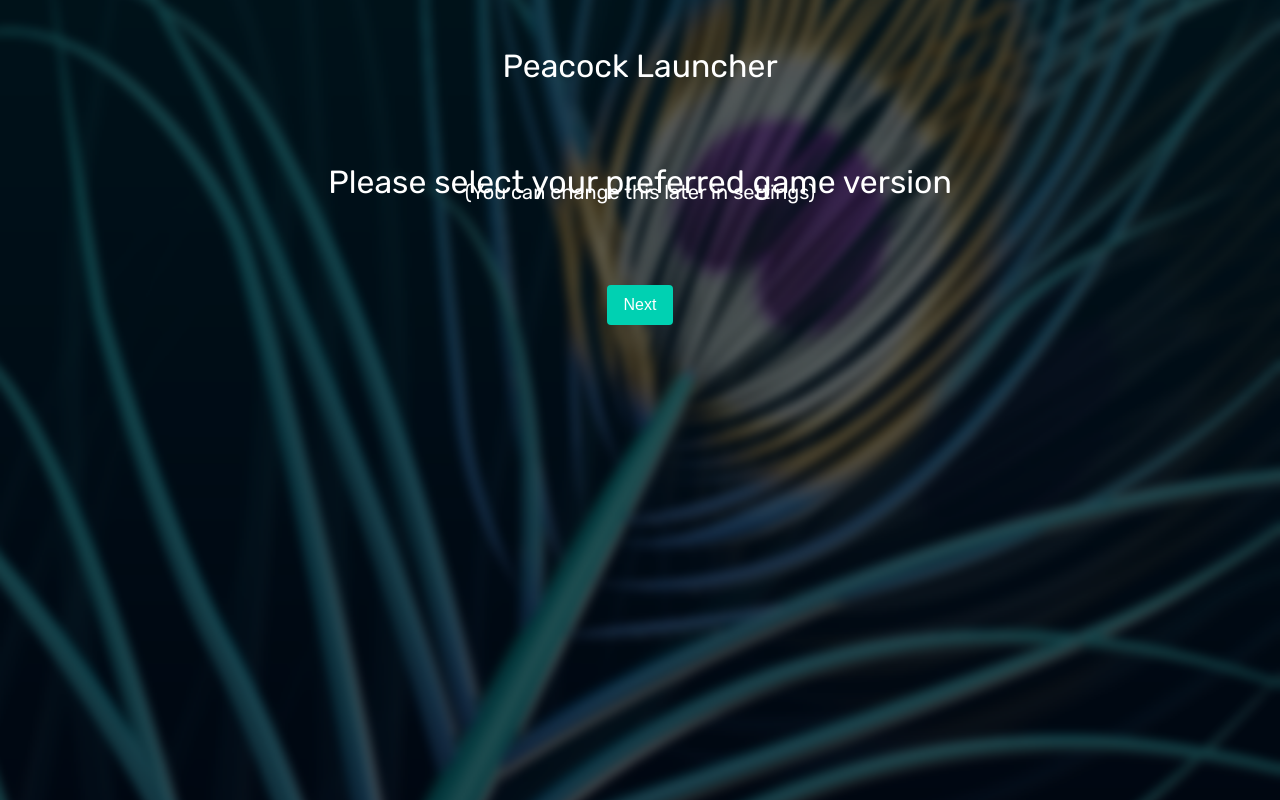
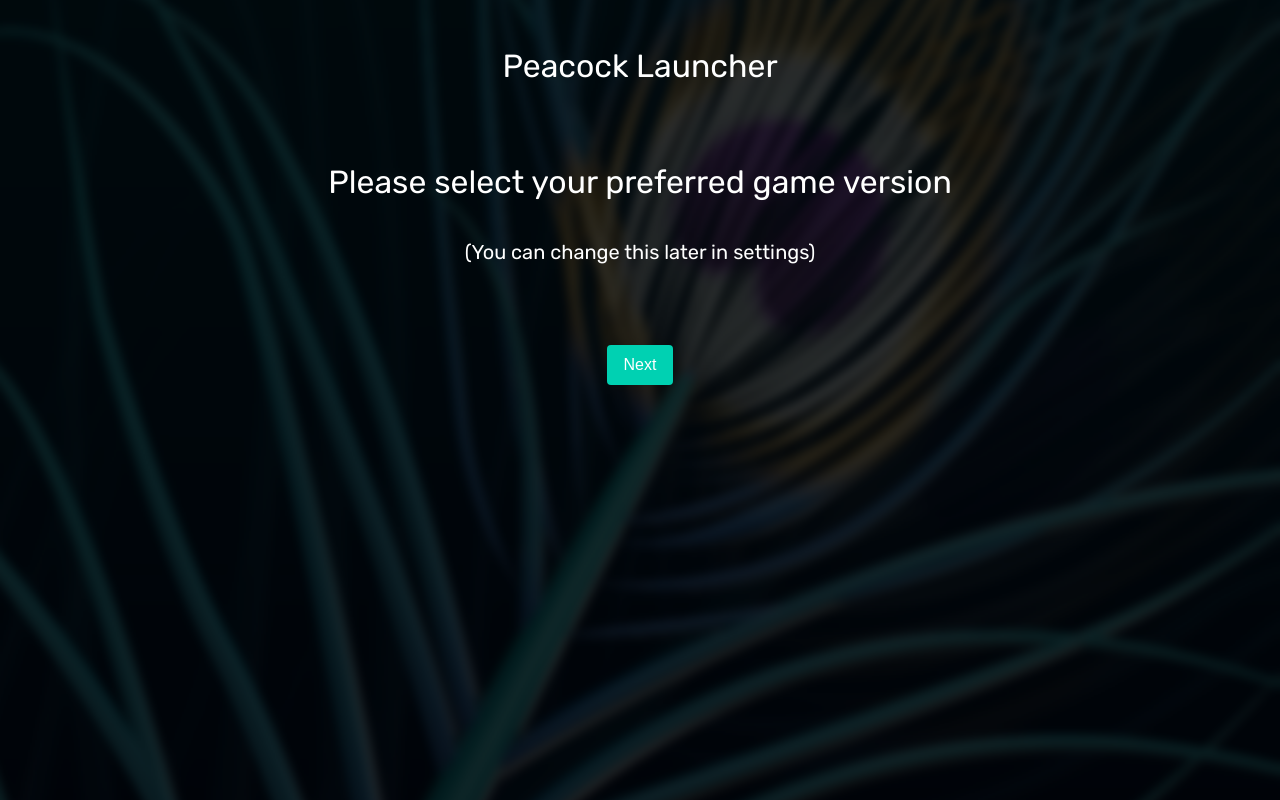
Before and after one commit to thepeacockproject/Launcher, a React (Vite) app: page / in a window 1280 px wide. Both pictures are taken after a click on the button "Begin Setup". Built offline with nearby package versions, Linux system fonts and the light colour scheme; a web font is replaced by a local one.

Commit message:
changed background coloring + fixed subtitle stacking (#2)
* changed background coloring + fixed subtitle stacking

* prettier is an useful command and should be ran more often

```diff
--- a/src/styles/style.css
+++ b/src/styles/style.css
@@ -21,8 +21,8 @@
     line-height: 24px;
     font-weight: 400;
 
-    background: url(../assets/images/bg-peacock.png) no-repeat center center
-        fixed;
+    background: linear-gradient(rgba(0, 0, 0, 0.5), rgba(0, 0, 0, 0.5)),
+        url(../assets/images/bg-peacock.png) no-repeat center center fixed;
 
     -moz-background-size: cover;
     -o-background-size: cover;
@@ -34,3 +34,7 @@
     -moz-osx-font-smoothing: grayscale;
     -webkit-text-size-adjust: 100%;
 }
+
+.subtitle {
+    margin-top: 40px !important;
+}
```
